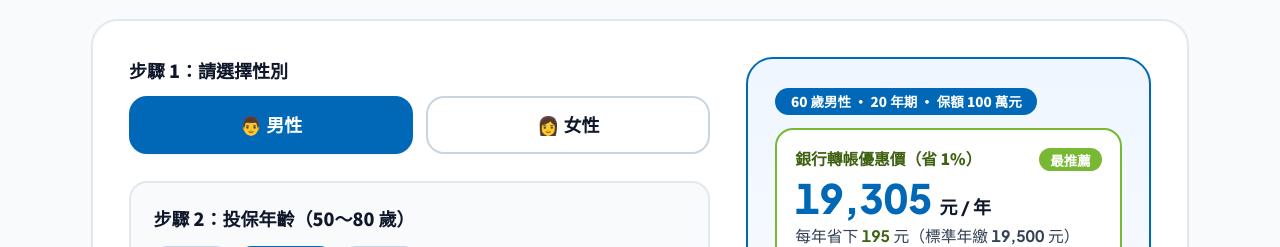
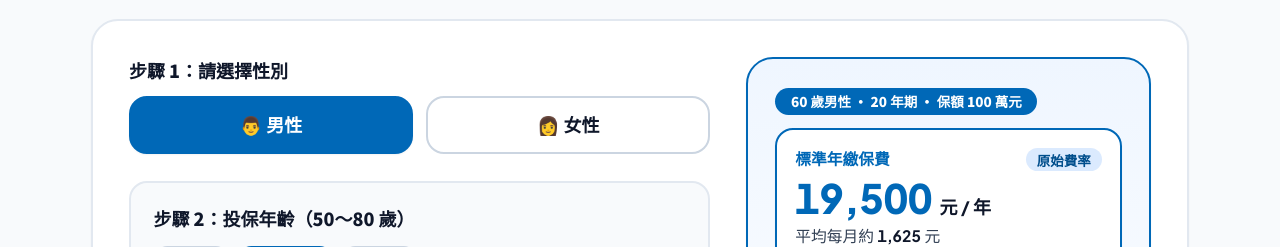
Before and after one commit to sasha1005-glitch/Client-003, a plain HTML site: page index.html in a window 1280 px wide. Shown: the part 705-952 px from the top of the page. Drawn offline with nearby package versions, Linux system fonts and the light colour scheme.

Commit message:
Update insurance scenarios and calculations

```diff
--- a/index.html
+++ b/index.html
@@ -292,17 +292,17 @@
             </div>
 
             <div class="space-y-4">
-              <!-- 主打數字：自動轉帳 1% 折扣後年繳保費 -->
-              <div class="p-4 rounded-2xl bg-white border-2 border-[#78B833] shadow-sm">
+              <!-- 主打數字：標準年繳保費 -->
+              <div class="p-4 rounded-2xl bg-white border-2 border-[#0068B7] shadow-sm">
                 <div class="flex items-center justify-between">
-                  <span class="text-sm font-extrabold text-[#3F6212]">銀行轉帳優惠價（省 1%）</span>
-                  <span class="px-2.5 py-0.5 rounded-full bg-[#78B833] text-white text-xs font-extrabold">最推薦</span>
+                  <span class="text-sm font-extrabold text-[#0068B7]">標準年繳保費</span>
+                  <span class="px-2.5 py-0.5 rounded-full bg-blue-100 text-[#004E8C] text-xs font-extrabold">原始費率</span>
                 </div>
                 <div class="font-num text-3xl sm:text-4xl font-extrabold text-[#0068B7] mt-1">
-                  <span id="res-discounted">19,305</span> <span class="text-base font-bold text-[#0F172A]">元 / 年</span>
+                  <span id="res-annual">19,500</span> <span class="text-base font-bold text-[#0F172A]">元 / 年</span>
                 </div>
                 <div class="text-sm text-slate-700 mt-1">
-                  每年省下 <strong id="res-saved" class="font-num text-[#3F6212]">195</strong> 元（標準年繳 <span id="res-annual" class="font-num">19,500</span> 元）
+                  平均每月約 <strong id="res-monthly" class="font-num text-[#0F172A]">1,625</strong> 元
                 </div>
               </div>
 
@@ -461,11 +461,11 @@
       </div>
     </section>
 
-    <!-- 4. 第二區：長輩常見 3 種生活意外，實際領多少？ -->
+    <!-- 4. 第二區：長輩常見 4 種生活意外，實際領多少？ -->
     <section id="scenario-sim" class="scroll-mt-28">
       <div class="mb-5">
         <span class="inline-block px-3 py-1 rounded-lg bg-lime-100 text-[#3F6212] text-xs font-extrabold mb-2">第二區 · 生活情境實際算給您看</span>
-        <h2 class="font-display text-2xl sm:text-3xl font-extrabold text-[#0F172A]">長輩常見 3 種生活意外，實際領多少？</h2>
+        <h2 class="font-display text-2xl sm:text-3xl font-extrabold text-[#0F172A]">長輩常見 4 種生活意外，實際領多少？</h2>
         <p class="text-base text-slate-700 mt-1">
           目前依您上方選擇的 <strong id="sim-amt-badge" class="font-num text-[#0068B7] underline">100 萬元</strong> 保額即時計算，點擊各情境即可展開明細：
         </p>
@@ -497,16 +497,28 @@
           <div id="body-sc-2" class="hidden p-5 sm:p-7 border-t-2 border-slate-200"></div>
         </div>
 
-        <!-- 情境 C -->
+        <!-- 情境 C：髖關節（大腿骨頸）案例 -->
         <div class="bg-white rounded-3xl border-2 border-slate-200 shadow-sm overflow-hidden">
           <button type="button" id="tab-sc-3" onclick="toggleScenario(3)" class="w-full min-h-[64px] p-4 sm:p-5 text-left font-extrabold bg-white text-[#0F172A] hover:bg-slate-50 flex items-center justify-between gap-3 transition active:scale-[0.99]">
             <div>
-              <span class="block text-xs text-slate-600">情境 C · 外出與天災</span>
-              <span class="block text-base sm:text-lg">搭公車、走路或遇颱風地震（1.5 倍）</span>
+              <span class="block text-xs text-slate-600">情境 C · 居家絆倒</span>
+              <span class="block text-base sm:text-lg">客廳絆倒髖關節骨折開刀（住院 10 天）</span>
             </div>
             <span id="icon-sc-3" class="font-num text-2xl font-extrabold text-[#0068B7] shrink-0">+</span>
           </button>
           <div id="body-sc-3" class="hidden p-5 sm:p-7 border-t-2 border-slate-200"></div>
+        </div>
+
+        <!-- 情境 D：外出與天災 -->
+        <div class="bg-white rounded-3xl border-2 border-slate-200 shadow-sm overflow-hidden">
+          <button type="button" id="tab-sc-4" onclick="toggleScenario(4)" class="w-full min-h-[64px] p-4 sm:p-5 text-left font-extrabold bg-white text-[#0F172A] hover:bg-slate-50 flex items-center justify-between gap-3 transition active:scale-[0.99]">
+            <div>
+              <span class="block text-xs text-slate-600">情境 D · 外出與天災</span>
+              <span class="block text-base sm:text-lg">搭公車、走路或遇颱風地震（1.5 倍）</span>
+            </div>
+            <span id="icon-sc-4" class="font-num text-2xl font-extrabold text-[#0068B7] shrink-0">+</span>
+          </button>
+          <div id="body-sc-4" class="hidden p-5 sm:p-7 border-t-2 border-slate-200"></div>
         </div>
       </div>
     </section>
@@ -557,7 +569,7 @@
       age: 60,
       term: 20,
       amountWan: 100,
-      openScenarios: { 1: false, 2: false, 3: false },
+      openScenarios: { 1: false, 2: false, 3: false, 4: false },
       isXLargeFont: false
     };
 
@@ -709,17 +721,15 @@
       const idx = state.age - 50;
       const unitRate = RATE_TABLE[state.term][state.gender][idx] || 0;
       const annual = unitRate * state.amountWan;
-      const discounted = Math.round(annual * 0.99);
-      const saved = annual - discounted;
-      const daily = Math.round(discounted / 365);
+      const monthly = Math.round(annual / 12);
+      const daily = Math.round(annual / 365);
 
       const genderLabel = state.gender === 'M' ? '男性' : '女性';
       const badgeEl = document.getElementById('summary-badge');
       if (badgeEl) badgeEl.textContent = `${state.age} 歲${genderLabel} · ${state.term} 年期 · 保額 ${state.amountWan} 萬元`;
 
-      document.getElementById('res-discounted').textContent = formatCurrency(discounted);
-      document.getElementById('res-saved').textContent = formatCurrency(saved);
       document.getElementById('res-annual').textContent = formatCurrency(annual);
+      document.getElementById('res-monthly').textContent = formatCurrency(monthly);
       document.getElementById('res-daily').textContent = formatCurrency(daily);
       document.getElementById('res-term-label').textContent = state.term;
 
@@ -741,7 +751,7 @@
     }
 
     function updateScenarioAccordionUI() {
-      [1, 2, 3].forEach(i => {
+      [1, 2, 3, 4].forEach(i => {
         const isOpen = state.openScenarios[i];
         const tab = document.getElementById(`tab-sc-${i}`);
         const body = document.getElementById(`body-sc-${i}`);
@@ -875,17 +885,81 @@
         `;
       }
 
-      // 情境 C 內容
-      const baseDeath = base;
-      const extraDeath = base * 0.5;
-      const totalDeath = base * 1.5;
-      const dis1Total = base * 1.5 + base * 0.05;
+      // 情境 C 內容：客廳絆倒髖關節（大腿骨頸）骨折開刀案例 ＋ 骨裂/未開刀比較
+      const frac3 = base * 0.35 * 0.75;
+      const care3 = frac3 * 0.1;
+      const hosp3 = base * 0.002 * 10;
+      const home3 = base * 0.001 * 50; // 大腿骨頸別表 60 天 - 住院 10 天 = 50 天
+      const total3 = frac3 + care3 + hosp3 + home3;
+
+      const hip_crack_home = base * 0.001 * 15; // 骨骼龜裂：60 天 × 1/4 = 15 天
+      const hip_closed_noknife = base * 0.35 * 0.25;
+      const hip_closed_care = hip_closed_noknife * 0.1;
+
       const body3 = document.getElementById('body-sc-3');
       if (body3) {
         body3.innerHTML = `
           <div class="flex flex-col md:flex-row md:items-center justify-between gap-4 pb-5 border-b-2 border-slate-200">
             <div>
-              <span class="inline-block px-3 py-1 rounded-full bg-blue-100 text-[#004E8C] text-xs font-extrabold mb-1.5">情境 C · 大眾運輸／行人／天然災害</span>
+              <span class="inline-block px-3 py-1 rounded-full bg-amber-100 text-amber-900 text-xs font-extrabold mb-1.5">情境 C · 長輩高風險跌倒案例</span>
+              <h3 class="font-display text-xl sm:text-2xl font-extrabold text-[#0F172A]">客廳門檻絆倒，髖關節「大腿骨頸」閉鎖性骨折並開刀</h3>
+              <p class="text-base text-slate-700 mt-1">施行見血復位術並住院 <strong>10 天</strong>，出院返家休養 50 天（完全骨折別表日數為 60 天）。</p>
+            </div>
+            <div class="rounded-2xl bg-[#78B833] text-white px-5 py-3.5 text-center shrink-0">
+              <div class="text-xs font-extrabold opacity-95">SUPA 合計理賠金額</div>
+              <div class="font-num text-2xl sm:text-3xl font-extrabold">NT$ ${formatCurrency(total3)} 元</div>
+            </div>
+          </div>
+          <div class="grid grid-cols-1 md:grid-cols-2 gap-4 mt-5">
+            <div class="rounded-2xl bg-[#F8FAFC] border border-slate-200 p-4 flex items-center justify-between">
+              <div>
+                <div class="font-extrabold text-[#0F172A]">① 意外骨折保險金</div>
+                <div class="text-xs text-slate-600">保額 × 35%（大腿骨頸）× 75%（見血復位術）</div>
+              </div>
+              <div class="font-num text-xl font-extrabold text-[#0068B7]">${formatCurrency(frac3)} 元</div>
+            </div>
+            <div class="rounded-2xl bg-[#F8FAFC] border border-slate-200 p-4 flex items-center justify-between">
+              <div>
+                <div class="font-extrabold text-[#0F172A]">② 意外骨折關懷金</div>
+                <div class="text-xs text-slate-600">骨折保險金 × 10% 休養金</div>
+              </div>
+              <div class="font-num text-xl font-extrabold text-[#0068B7]">${formatCurrency(care3)} 元</div>
+            </div>
+            <div class="rounded-2xl bg-[#F8FAFC] border border-slate-200 p-4 flex items-center justify-between">
+              <div>
+                <div class="font-extrabold text-[#0F172A]">③ 意外住院日額（10 天）</div>
+                <div class="text-xs text-slate-600">保額 × 0.2% × 10 天</div>
+              </div>
+              <div class="font-num text-xl font-extrabold text-[#0068B7]">${formatCurrency(hosp3)} 元</div>
+            </div>
+            <div class="rounded-2xl bg-lime-50 border-2 border-[#78B833] p-4 flex items-center justify-between">
+              <div>
+                <div class="font-extrabold text-[#3F6212]">④ 骨折未住院休養津貼（50 天）</div>
+                <div class="text-xs text-slate-700">保額 × 0.2% × 1/2 × 50 天</div>
+              </div>
+              <div class="font-num text-xl font-extrabold text-[#3F6212]">${formatCurrency(home3)} 元</div>
+            </div>
+          </div>
+          <div class="mt-4 rounded-2xl bg-amber-50/90 border border-[#F0B323] p-4 text-sm text-slate-800 space-y-1">
+            <div class="font-extrabold text-amber-900">💡 如果是「骨裂」或「沒開刀」，理賠差多少？</div>
+            <div>• <strong>單純骨裂（骨骼龜裂、未分裂且未住院）</strong>：無骨折保險金，但依住院日額別表 60 天 × 1/4（15 天）仍可領未住院休養津貼 <strong class="font-num">${formatCurrency(hip_crack_home)} 元</strong>。</div>
+            <div>• <strong>閉鎖性骨折但未開刀（有分裂成兩塊以上）</strong>：骨折保險金改按 25% 給付（<strong class="font-num">${formatCurrency(hip_closed_noknife)} 元</strong>）＋ 關懷金 <strong class="font-num">${formatCurrency(hip_closed_care)} 元</strong>，另加上實際住院及未住院日額。</div>
+          </div>
+        `;
+      }
+
+      // 情境 D 內容：大眾運輸／行人／天然災害
+      const baseDeath = base;
+      const extraDeath = base * 0.5;
+      const totalDeath = base * 1.5;
+      const dis1Total = base * 1.5 + base * 0.05;
+
+      const body4 = document.getElementById('body-sc-4');
+      if (body4) {
+        body4.innerHTML = `
+          <div class="flex flex-col md:flex-row md:items-center justify-between gap-4 pb-5 border-b-2 border-slate-200">
+            <div>
+              <span class="inline-block px-3 py-1 rounded-full bg-blue-100 text-[#004E8C] text-xs font-extrabold mb-1.5">情境 D · 大眾運輸／行人／天然災害</span>
               <h3 class="font-display text-xl sm:text-2xl font-extrabold text-[#0F172A]">搭捷運公車、走路過馬路遭碰撞，或遇颱風地震災害</h3>
               <p class="text-base text-slate-700 mt-1">除了一般意外 1 倍保障外，特定外出與天災事故額外再加碼 <strong>50%</strong>（保障至 100 歲）。</p>
             </div>
```
